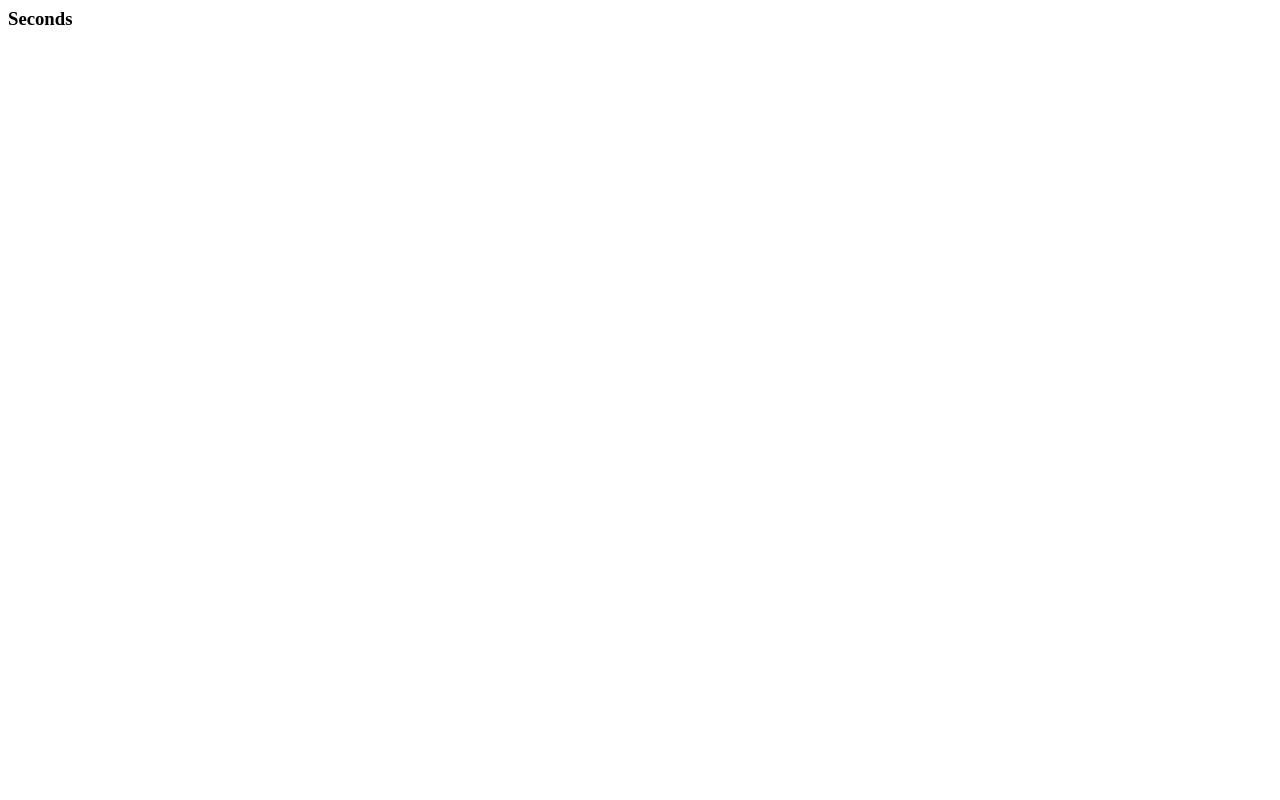
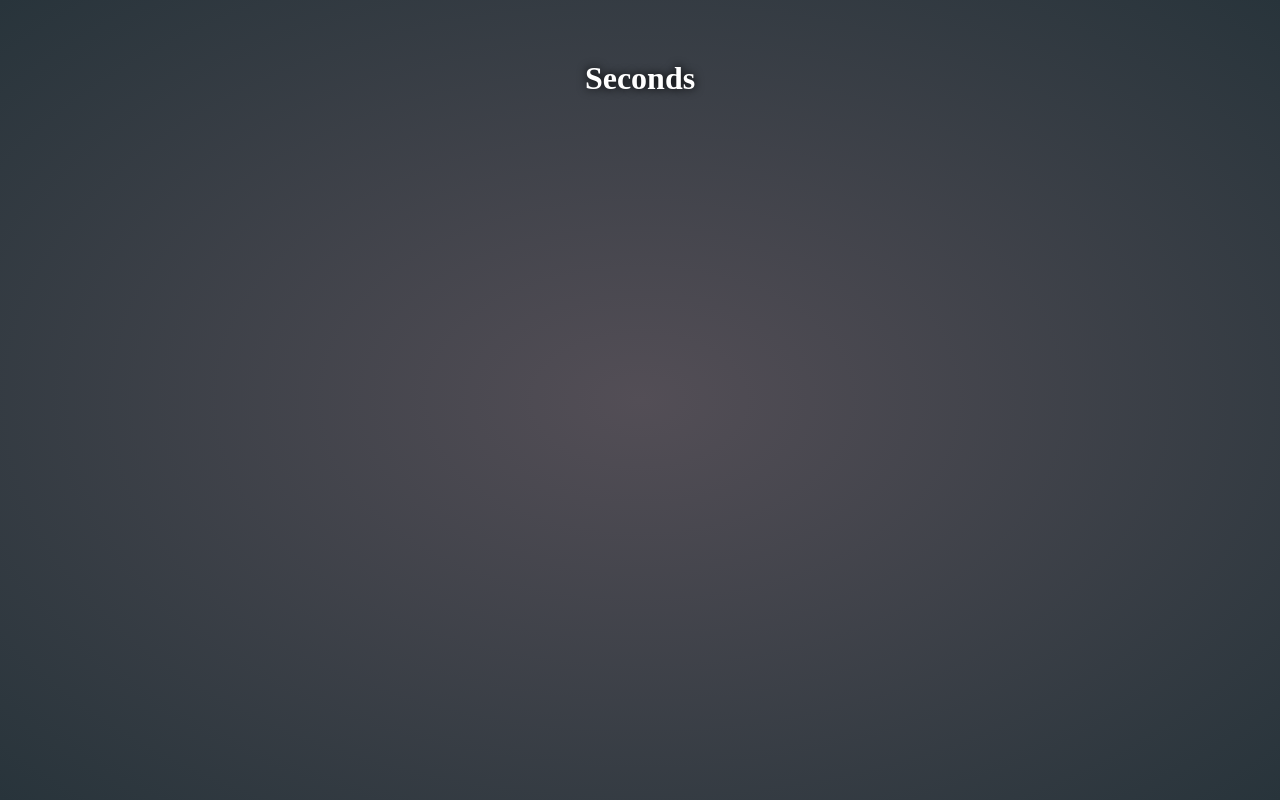
Before and after one commit to baisong/bigtext, a plain HTML site: page index.html in a window 1280 px wide. Drawn offline with Linux system fonts and the light colour scheme.

Commit message:
Update index.html

```diff
--- a/index.html
+++ b/index.html
@@ -3,6 +3,35 @@
 <head></head>
 
 <body>
+<style>
+    body {
+        background: #534e56; /* Old browsers */
+background: -moz-radial-gradient(center, ellipse cover,  #534e56 0%, #28343b 100%); /* FF3.6+ */
+background: -webkit-gradient(radial, center center, 0px, center center, 100%, color-stop(0%,#534e56), color-stop(100%,#28343b)); /* Chrome,Safari4+ */
+background: -webkit-radial-gradient(center, ellipse cover,  #534e56 0%,#28343b 100%); /* Chrome10+,Safari5.1+ */
+background: -o-radial-gradient(center, ellipse cover,  #534e56 0%,#28343b 100%); /* Opera 12+ */
+background: -ms-radial-gradient(center, ellipse cover,  #534e56 0%,#28343b 100%); /* IE10+ */
+background: radial-gradient(ellipse at center,  #534e56 0%,#28343b 100%); /* W3C */
+filter: progid:DXImageTransform.Microsoft.gradient( startColorstr='#534e56', endColorstr='#28343b',GradientType=1 ); /* IE6-9 fallback on horizontal gradient */
+
+    }
+    #wrapper {
+        margin: 60px auto;
+        text-align: center;
+    }
+    #title, #subtitle, #message, #seconds {
+        color: white;
+        font-weight: bold;
+        text-shadow: 0px 0px 10px rgba(0, 0, 0, 1);
+    }
+    #title {
+        font-size: 3em;
+    }
+    #seconds {
+        font-size: 2em;
+    }
+</style>
+<div id="wrapper">
     <h1 id="title">Title</h1>
     <h2 id="subtitle">Subtitle</h2>
     <p id="message">Message</p>
@@ -56,6 +85,8 @@
             }
         });
     </script>
+
+    </div>
 </body>
 
 </html>
```
